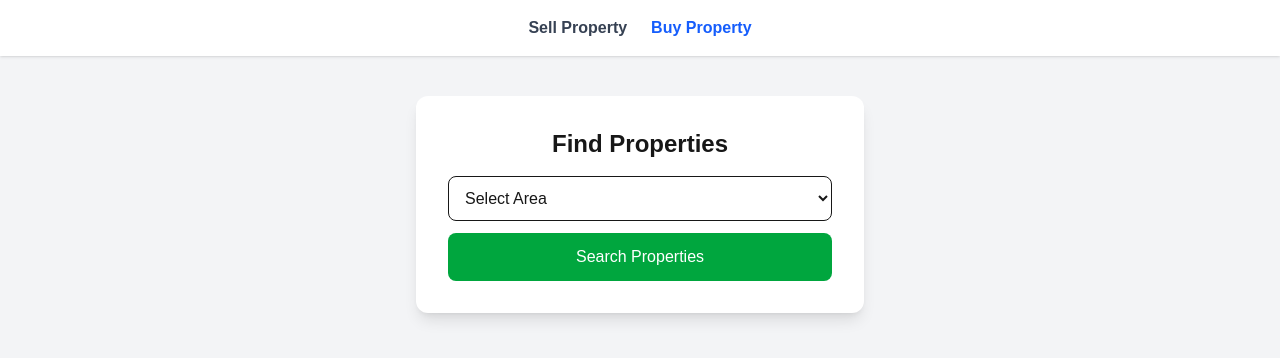
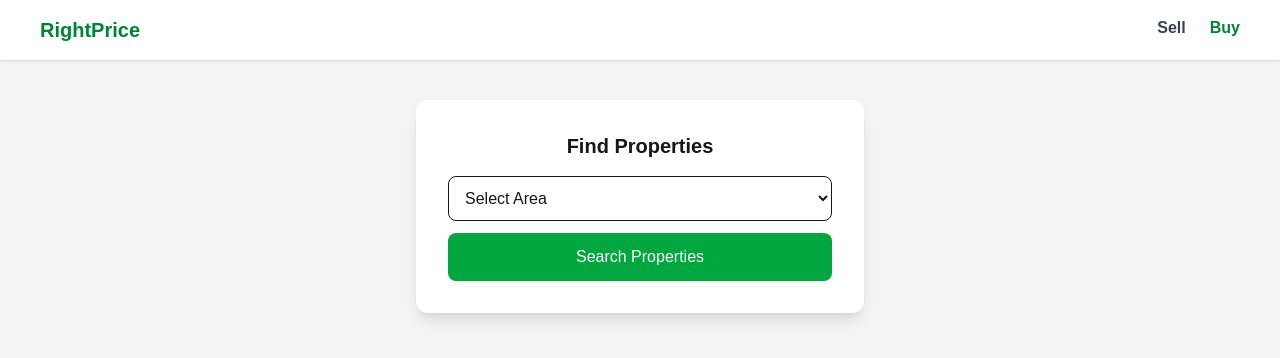
Before and after one commit to shekarchandr-web/rightprice, a Next.js app: page /buying in a window 1280 px wide. Shown: the top 358 px of the page. Built offline with nearby package versions, Linux system fonts and the light colour scheme.

Commit message:
clean buyer page

```diff
--- a/app/buying/page.js
+++ b/app/buying/page.js
@@ -46,10 +46,21 @@ export default function Buying() {
 
   async function searchProperties() {
 
-    const { data } = await supabase
+    if (!area) {
+      alert("Select area");
+      return;
+    }
+
+    const { data, error } = await supabase
       .from("Listings")
       .select("*")
-      .eq("area", area);
+      .eq("area", area)
+      .order("created_at", { ascending: true });
+
+    if (error) {
+      alert("Error loading properties");
+      return;
+    }
 
     setProperties(data || []);
   }
@@ -58,29 +69,34 @@ export default function Buying() {
 
     <div className="min-h-screen bg-gray-100">
 
-      {/* Navigation */}
+      {/* NAVBAR */}
 
-      <div className="bg-white shadow p-4 flex justify-center space-x-6">
+      <div className="bg-white shadow p-4 flex justify-between px-10">
 
-        <Link href="/" className="font-semibold text-gray-700">
-          Sell Property
-        </Link>
+        <h1 className="font-bold text-xl text-green-700">
+          RightPrice
+        </h1>
 
-        <Link href="/buying" className="font-semibold text-blue-600">
-          Buy Property
-        </Link>
+        <div className="space-x-6">
+          <Link href="/" className="font-semibold text-gray-700">
+            Sell
+          </Link>
+          <Link href="/buying" className="font-semibold text-green-700">
+            Buy
+          </Link>
+        </div>
 
       </div>
 
-      {/* Search Section */}
+      {/* SEARCH */}
 
       <div className="flex flex-col items-center mt-10">
 
         <div className="bg-white shadow-lg rounded-xl p-8 w-full max-w-md">
 
-          <h1 className="text-2xl font-bold text-center mb-4">
+          <h2 className="text-xl font-bold text-center mb-4">
             Find Properties
-          </h1>
+          </h2>
 
           <select
             className="w-full border rounded-lg p-3"
@@ -104,14 +120,14 @@ export default function Buying() {
 
         </div>
 
-        {/* Property Results */}
+        {/* PROPERTY LIST */}
 
         <div className="mt-6 w-full max-w-md">
 
           {properties.map((p, index) => {
 
             const rank = index + 1;
-            const buyersToday = Math.floor(Math.random() * 8) + 1;
+            const buyersToday = Math.floor(Math.random() * 10) + 1;
 
             return (
 
@@ -152,16 +168,27 @@ export default function Buying() {
                   🔥 {buyersToday} buyers viewed today
                 </p>
 
-                <button
-                  className="mt-4 bg-blue-600 text-white px-4 py-2 rounded"
-                  onClick={() => alert("Contact Seller: " + p.phone)}
+                {/* CONTACT BUTTONS */}
+
+                <a
+                  href={`https://wa.me/91${p.phone}`}
+                  target="_blank"
+                  className="block mt-4 bg-green-600 text-white px-4 py-2 rounded text-center"
                 >
-                  Contact Seller
-                </button>
+                  💬 WhatsApp Seller
+                </a>
+
+                <a
+                  href={`tel:${p.phone}`}
+                  className="block mt-2 bg-blue-600 text-white px-4 py-2 rounded text-center"
+                >
+                  📞 Call Seller
+                </a>
 
               </div>
 
             );
+
           })}
 
         </div>
```
